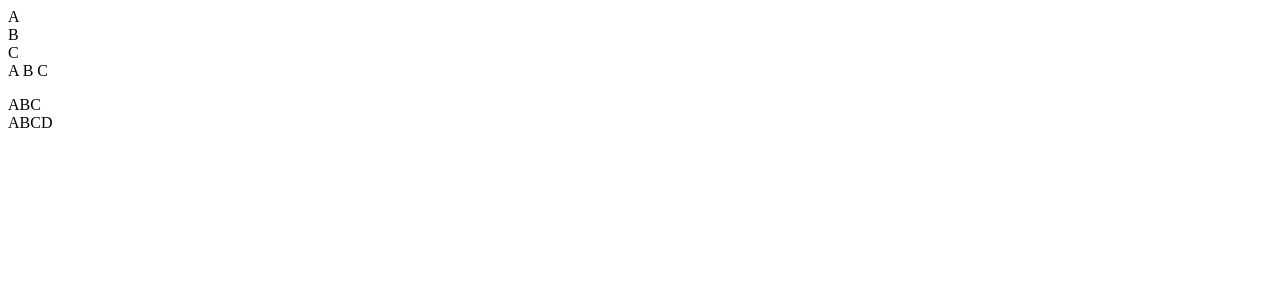
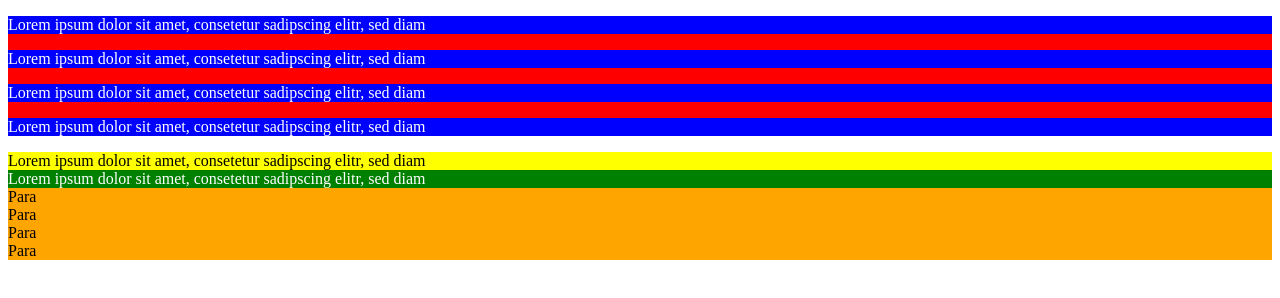
Before and after one commit to lrandom/java-35-html, a plain HTML site: page index.html in a window 1280 px wide. Drawn offline with Linux system fonts and the light colour scheme.

Commit message:
update code session 2

```diff
--- /dev/null
+++ b/assets/css/main.css
@@ -0,0 +1,30 @@
+div {
+    background: red;
+    color: white
+}
+
+div {
+    background: green;
+    color: white;
+}
+
+p {
+    background: blue;
+    color: white;
+}
+
+/*ID SELECTOR*/
+#test_1 {
+    background: yellow;
+    color: black;
+}
+
+/*CLASS SELECTOR*/
+.para {
+    background: orange;
+    color: black;
+}
+
+.para_2{
+
+}
--- a/index.html
+++ b/index.html
@@ -1,39 +1,55 @@
-<!DOCTYPE html>
+<!doctype html>
 <html lang="en">
 <head>
     <meta charset="UTF-8">
-    <meta name="viewport" content="width=device-width, initial-scale=1.0">
-    <title>Demo</title>
+    <meta name="viewport"
+          content="width=device-width, user-scalable=no, initial-scale=1.0, maximum-scale=1.0, minimum-scale=1.0">
+    <meta http-equiv="X-UA-Compatible" content="ie=edge">
+    <title>Document</title>
+    <!--EXTERNAL CSS-->
+    <link type="text/css" rel="stylesheet" href="assets/css/main.css"/>
+
+    <!--INTERNAL CSS-->
+    <style>
+        /*CODE CSS*/
+        /*SELECTOR - bộ chọn*/
+        /*CSS SPECIFIER - Độ ưu tiên */
+        /*BOX MODEL*/
+        /*POSITION*/
+        /*BỐ CỤC TRANG WEB CSS*/
+    </style>
 </head>
 <body>
-<!--
- <img src="assets/img/demo.jpg"/>
- <img src="https://noithatbinhminh.com.vn/wp-content/uploads/2022/08/anh-dep-40.jpg" alt="ảnh đẹp"/>
+<!-- INLINE STYLE-->
+<div style="background: red; color:white">
+    <p>Lorem ipsum dolor sit amet, consetetur sadipscing elitr, sed diam</p>
+    <p>Lorem ipsum dolor sit amet, consetetur sadipscing elitr, sed diam</p>
+    <p>Lorem ipsum dolor sit amet, consetetur sadipscing elitr, sed diam</p>
+    <p>Lorem ipsum dolor sit amet, consetetur sadipscing elitr, sed diam</p>
+</div>
 
+<div id="test_1">
+    Lorem ipsum dolor sit amet, consetetur sadipscing elitr, sed diam
+</div>
 
--->
+<div id="test_2">
+    Lorem ipsum dolor sit amet, consetetur sadipscing elitr, sed diam
+</div>
 
-<!--<a href="https://google.com.vn" title="Chuyển đến GG" target="_">
-    Click vào đây thì vào trang GG
- </a>
+<div class="para para_2">
+    Para
+</div>
 
- <a href="https://google.com.vn" title="Chuyển đến GG">
-    <img src="assets/img/demo.jpg"/>
- </a>-->
+<div class="para">
+    Para
+</div>
 
+<div class="para">
+    Para
+</div>
 
-<div>A</div>
-<div>B</div>
-<div>C</div>
-
-<span>A</span>
-<span>B</span>
-<span>C</span>
-
-<p>
-    ABC <br>
-    ABCD
-</p>
-
+<div class="para">
+    Para
+</div>
 </body>
 </html>
```
Also changed, not shown: form.html (deleted, +0 -50 lines), sub/sub1/index.html (deleted, +0 -11 lines), table.html (deleted, +0 -41 lines), naming.txt (deleted).
